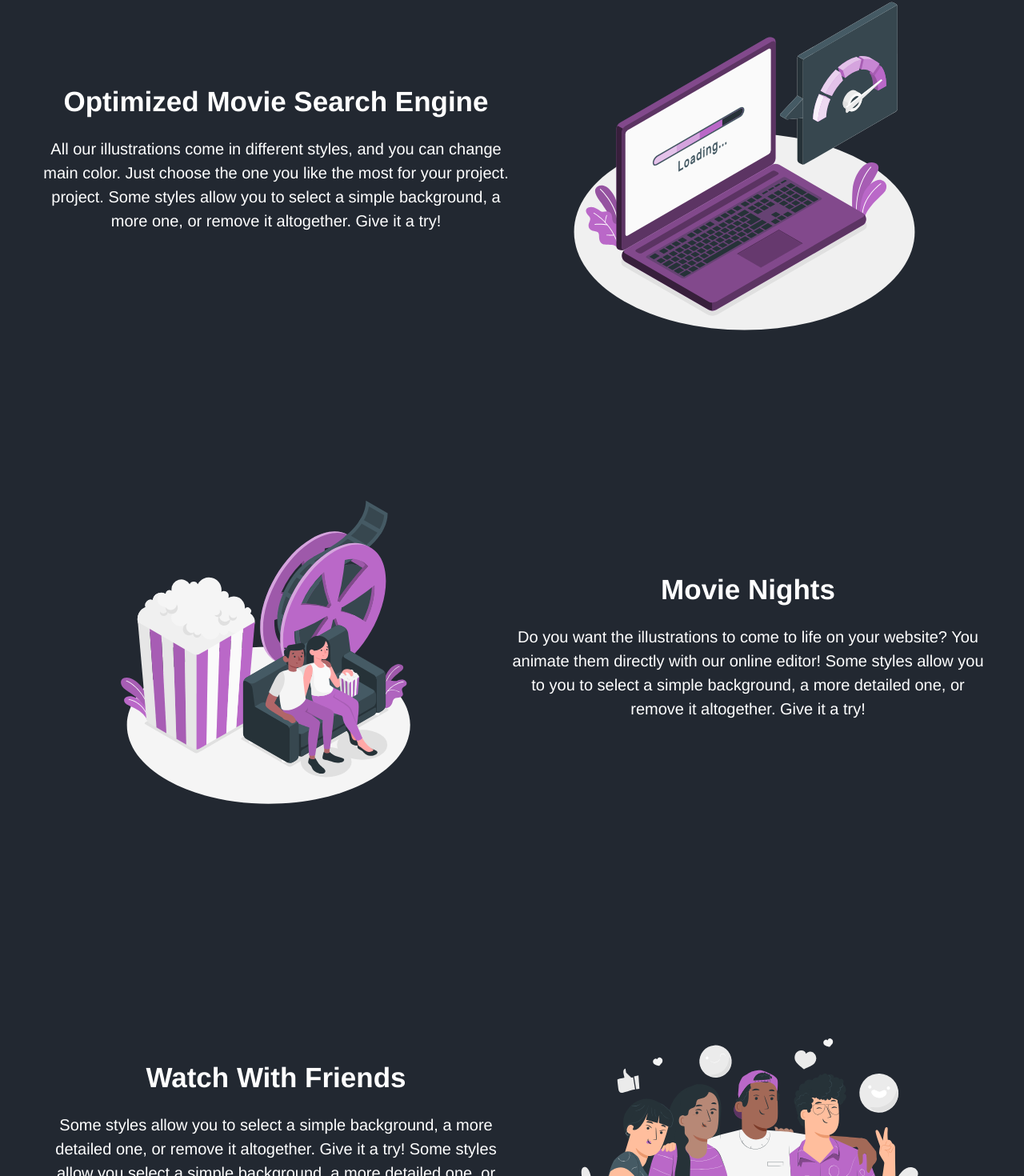
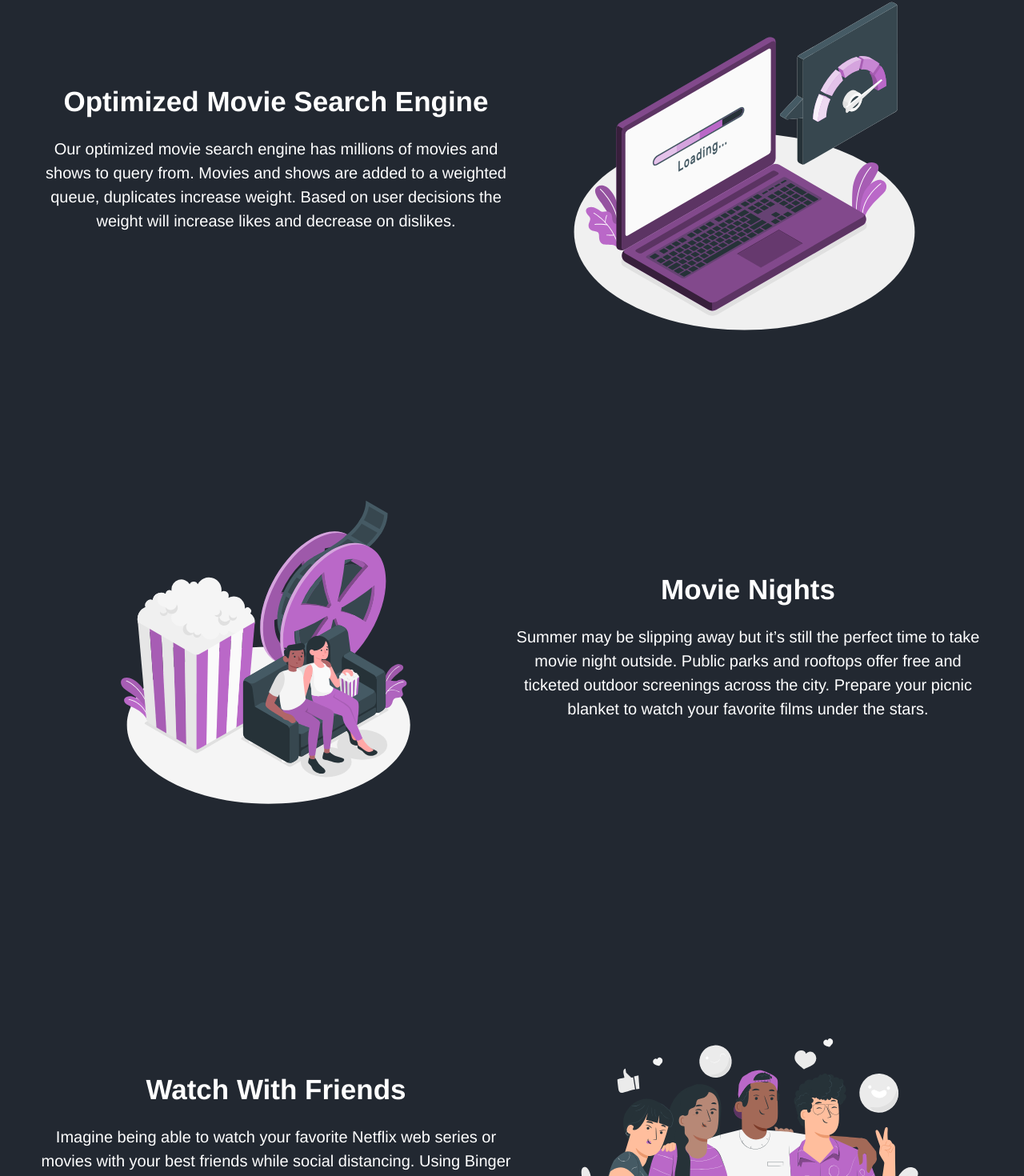
Before and after one commit to ShinValor/Binger, a Vue app in the folder app/: page / in a window 1280 px wide. Shown: the part 1128-2598 px from the top of the page at 80% size. Built offline with nearby package versions, Linux system fonts and the light colour scheme; no server answers.

Commit message:
added content to home page

```diff
--- a/app/src/views/Home.vue
+++ b/app/src/views/Home.vue
@@ -6,28 +6,27 @@
       </h1>
       <div class="section4">
         <p class="sub-heading content">
-          Hundreds of illustrated concepts to make your landing page, app, or
-          presentation more attractive
+          Millions of movies, TV shows and people to discover. Explore now.
         </p>
         <a-button class="sub-button">
-          <router-link to="/login"><b>Learn More</b></router-link>
+          <a href="/#how-it-work"><b>Learn More</b></a>
         </a-button>
       </div>
     </div>
     <Content
       class="content-background"
       heading="Welcome To Binger"
-      description="Get started by downloading Docker Desktop, and learn how you can build, tag and share a sample image on Hub."
+      description="Get started by signing up Binger, and learn how you can find movies and shows recommendation."
       buttonDesc="Get started with Binger"
     />
     <div class="container2">
       <div class="section1">
         <h1 class="title"><b>Optimized Movie Search Engine</b></h1>
         <p class="content">
-          All our illustrations come in different styles, and you can change
-          main color. Just choose the one you like the most for your project.
-          project. Some styles allow you to select a simple background, a more
-          one, or remove it altogether. Give it a try!
+          Our optimized movie search engine has millions of movies and shows to
+          query from. Movies and shows are added to a weighted queue, duplicates
+          increase weight. Based on user decisions the weight will increase
+          likes and decrease on dislikes.
         </p>
       </div>
       <div class="section1">
@@ -41,10 +40,10 @@
       <div class="section1">
         <h1 class="title"><b>Movie Nights</b></h1>
         <p class="content">
-          Do you want the illustrations to come to life on your website? You
-          animate them directly with our online editor! Some styles allow you to
-          you to select a simple background, a more detailed one, or remove it
-          altogether. Give it a try!
+          Summer may be slipping away but it’s still the perfect time to take
+          movie night outside. Public parks and rooftops offer free and ticketed
+          outdoor screenings across the city. Prepare your picnic blanket to
+          watch your favorite films under the stars.
         </p>
       </div>
     </div>
@@ -52,10 +51,9 @@
       <div class="section1">
         <h1 class="title"><b>Watch With Friends</b></h1>
         <p class="content">
-          Some styles allow you to select a simple background, a more detailed
-          one, or remove it altogether. Give it a try! Some styles allow you
-          select a simple background, a more detailed one, or remove it
-          altogether. Give it a try!
+          Imagine being able to watch your favorite Netflix web series or movies
+          with your best friends while social distancing. Using Binger you can
+          now search for your favorite movies and shows.
         </p>
       </div>
       <div class="section1">
@@ -65,7 +63,7 @@
         />
       </div>
     </div>
-    <h1 class="title">
+    <h1 class="title" id="how-it-work">
       <strong> How It Works </strong>
     </h1>
     <div class="container1">
@@ -80,12 +78,11 @@
         }"
       >
         <p class="content">
-          All our illustrations come in different styles, and you can change
-          main color. Just choose the one you like the most for your project.
-          project. Some styles allow you to select a simple background, a more
-          one, or remove it altogether. Give it a try! Some styles allow you to
-          select a simple background, a more one, or remove it altogether. Give
-          it a try!
+          During the quarantine, people have watched all the movies and shows on
+          their movie queues and are left looking for something new to watch.
+          Streaming services have huge libraries and it takes effort and time to
+          find a show. There is no centralized movie queue across different
+          streaming services.
         </p>
       </div>
       <div class="section3" :style="{ 'grid-area': 'header' }">
```
